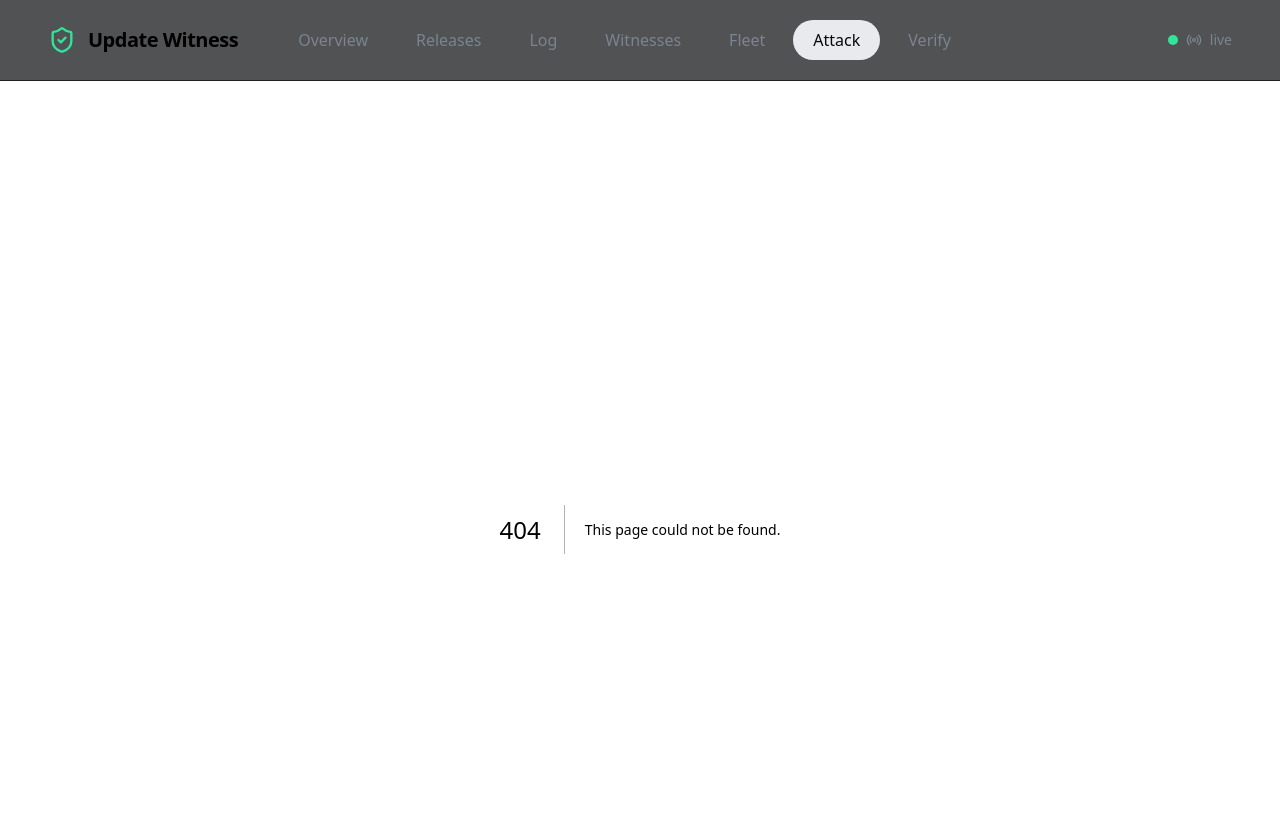
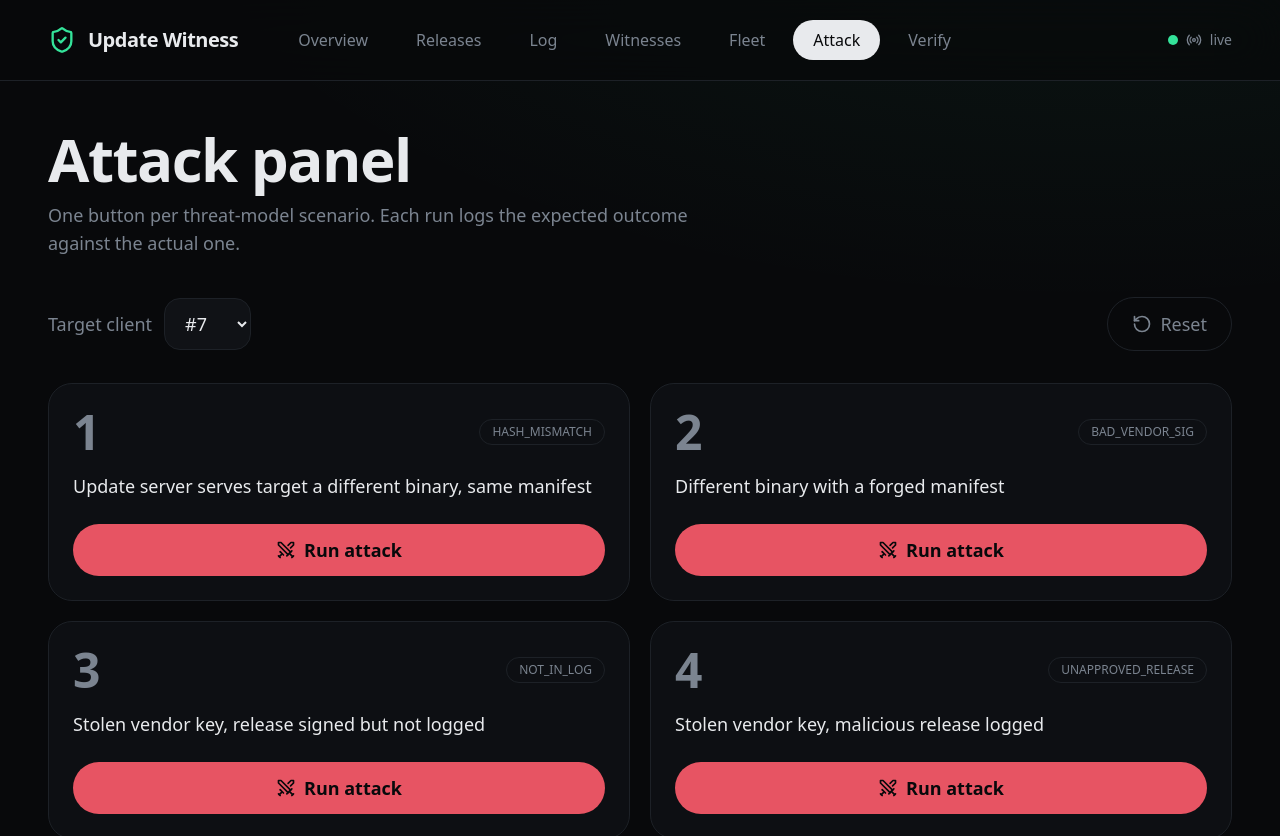
Before and after one commit to kryyo1441/quorum, a Next.js app in the folder apps/web/: page /attack in a window 1280 px wide. Before the commit this address had no page. Shown: the top 836 px of the page. Built offline with nearby package versions, Linux system fonts and the light colour scheme.

Commit message:
web: add attack page

```diff
--- /dev/null
+++ b/apps/web/app/attack/page.tsx
@@ -0,0 +1,5 @@
+import { Title } from "@/components/ui";
+import { AttackPanel } from "@/components/attack-panel";
+export default function Attack() {
+  return (<><Title sub="One button per threat-model scenario. Each run logs the expected outcome against the actual one.">Attack panel</Title><AttackPanel /></>);
+}
```
